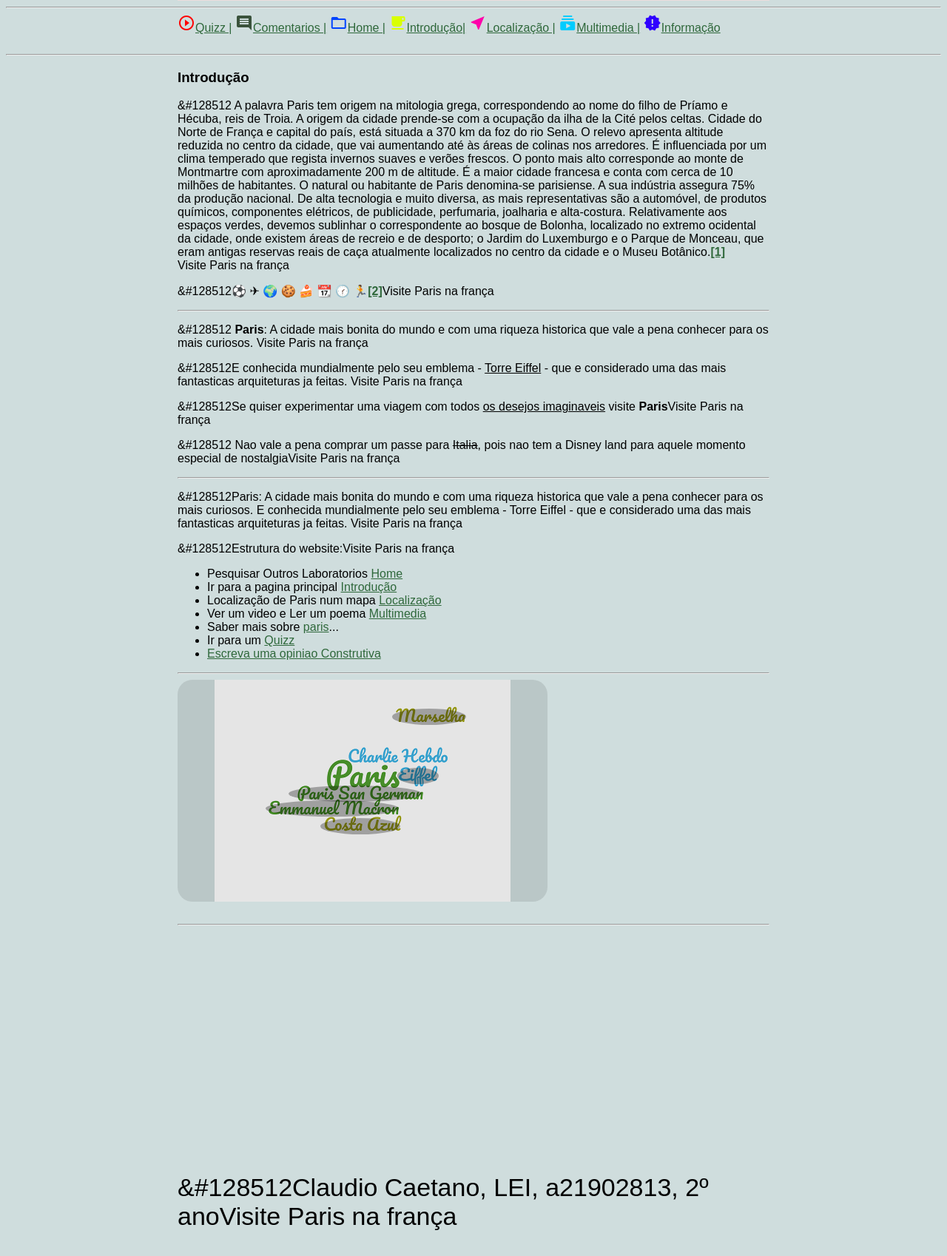
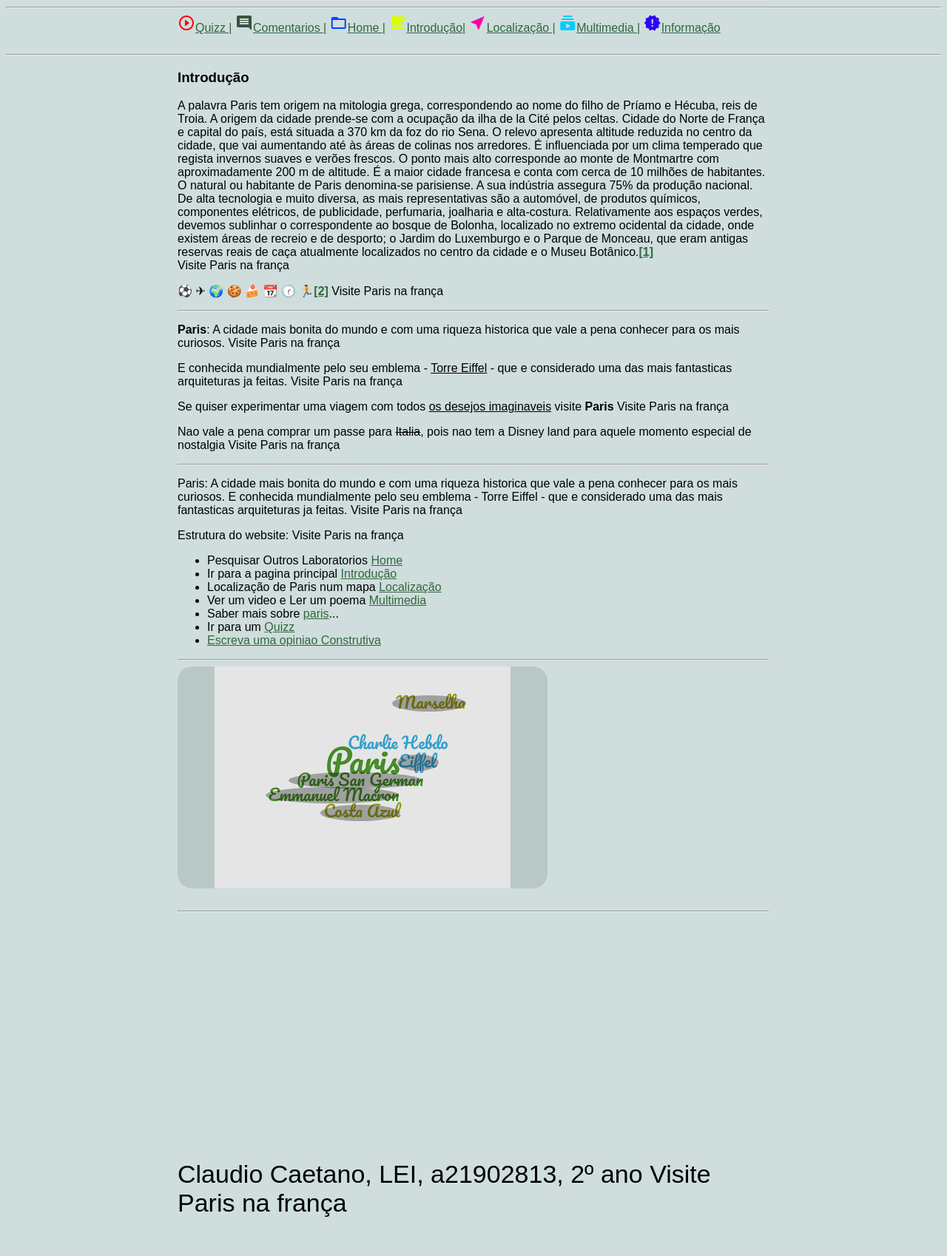
Before and after one commit to claudio-21902813/pw-lab, a PHP site: page /lab4/index.html in a window 1280 px wide. Shown: the part 453-2151 px from the top of the page at 74% size. After the commit the page ends 2098 px from the top, so only its background shows below. Run offline with PHP 8.4, Linux system fonts and the light colour scheme; some web fonts are replaced.

Commit message:
lab 4 desenvolvimento

```diff
--- a/lab4/estilos.css
+++ b/lab4/estilos.css
@@ -41,8 +41,8 @@ a:active {
   }
 
   p::before {
-      content: "&#128512";
+      content: "        ";
   }
   p::after {
-      content: "Visite Paris na frança";
+      content: "  Visite Paris na frança";
   }
```
